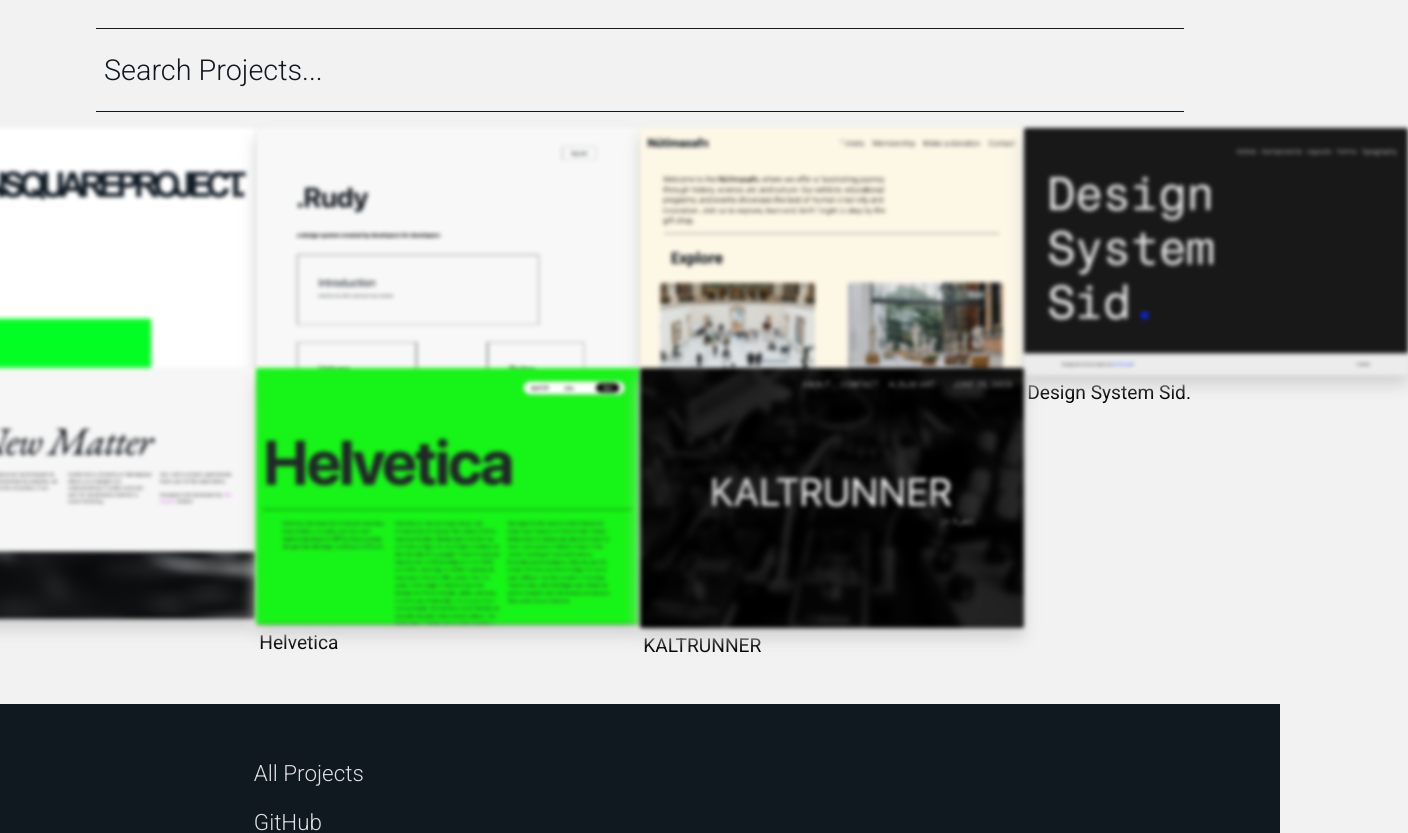
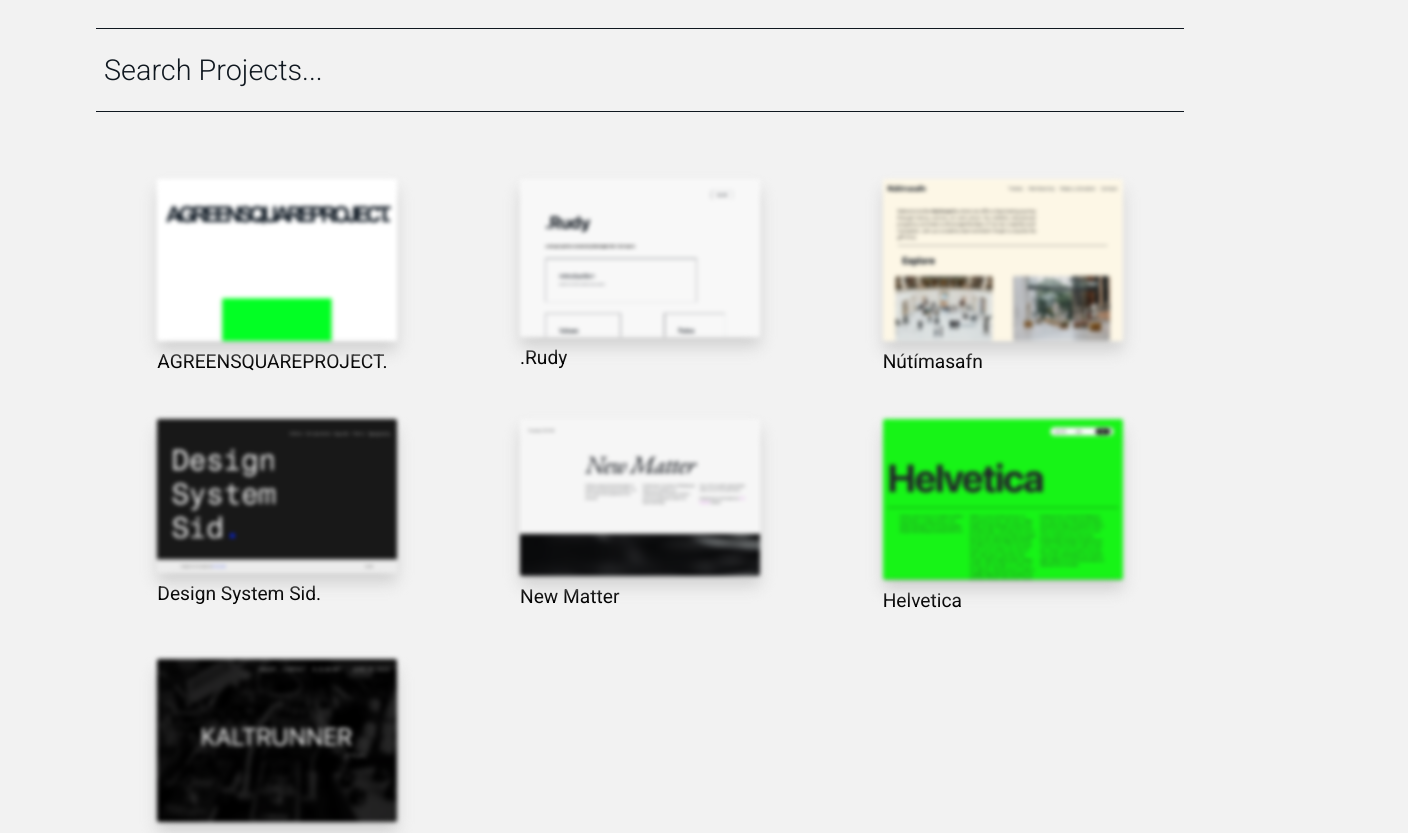
Before and after one commit to Kaltrunner/The-Portfolio, a React (Create React App) app: page /Projects in a window 1280 px wide. Shown: the part 480-1313 px from the top of the page, 1408 px wide, since content can reach past the window. Built offline with nearby package versions, Linux system fonts and the light colour scheme.

Commit message:
fixed issue with large scale sizing for the projects page

```diff
--- a/src/index.css
+++ b/src/index.css
@@ -539,6 +539,7 @@
 }
 
 .projects-container {
+  /* width: auto; */
   display: grid;
   justify-content: center;
   justify-items: center;
@@ -553,7 +554,7 @@
 }
 
 .projects-image {
-  width: 30vw;
+  width: 100%;
   border-radius: 2px;
   filter: blur(2px);
   box-shadow: 0 10px 15px 0px #d1d1d1;
@@ -640,8 +641,23 @@
 
 /* Screen sizes Styles */
 
+@media only screen and (max-width: 2900px) {
+  .projects-container {
+    margin-top: 4rem;
+    display: grid;
+    justify-content: center;
+    justify-items: center;
+    grid-template-columns: 1fr 1fr 1fr 1fr;
+    grid-auto-rows: 30vh;
+  }
+  .projects-image {
+    width: 30vh;
+    height: auto;
+    margin: .25vw;
+  }
+}
 
-@media only screen and (max-width: 1200px) {
+@media only screen and (max-width: 1700px) {
   .projects-container {
     margin-top: 4rem;
     display: grid;
@@ -649,6 +665,28 @@
     justify-items: center;
     grid-template-columns: 1fr 1fr 1fr;
     grid-auto-rows: 30vh;
+  }
+  .projects-image {
+    width: 30vh;
+    height: auto;
+    margin: .25vw;
+  }
+}
+
+
+@media only screen and (max-width: 1500px) {
+  .projects-container {
+    margin-top: 4rem;
+    display: grid;
+    justify-content: center;
+    justify-items: center;
+    grid-template-columns: 1fr 1fr 1fr;
+    grid-auto-rows: 30vh;
+  }
+  .projects-image {
+    width: 30vh;
+    height: auto;
+    margin: .25vw;
   }
 }
 
@@ -705,6 +743,21 @@
   }
   .img-wrapper {
     margin-top: 2vh;
+  }
+  .projects-container {
+    display: grid;
+    justify-content: center;
+    justify-items: center;
+    grid-template-columns: 1fr;
+    grid-auto-rows: 35vh;
+  }
+   .projects-image {
+    width: 40vh;
+    height: 30vh;
+  }
+  .projects-image-text {
+    font-size: 1rem;
+    width: auto;
   }
   .sample-name-text {
     padding-top: 1rem;
```
